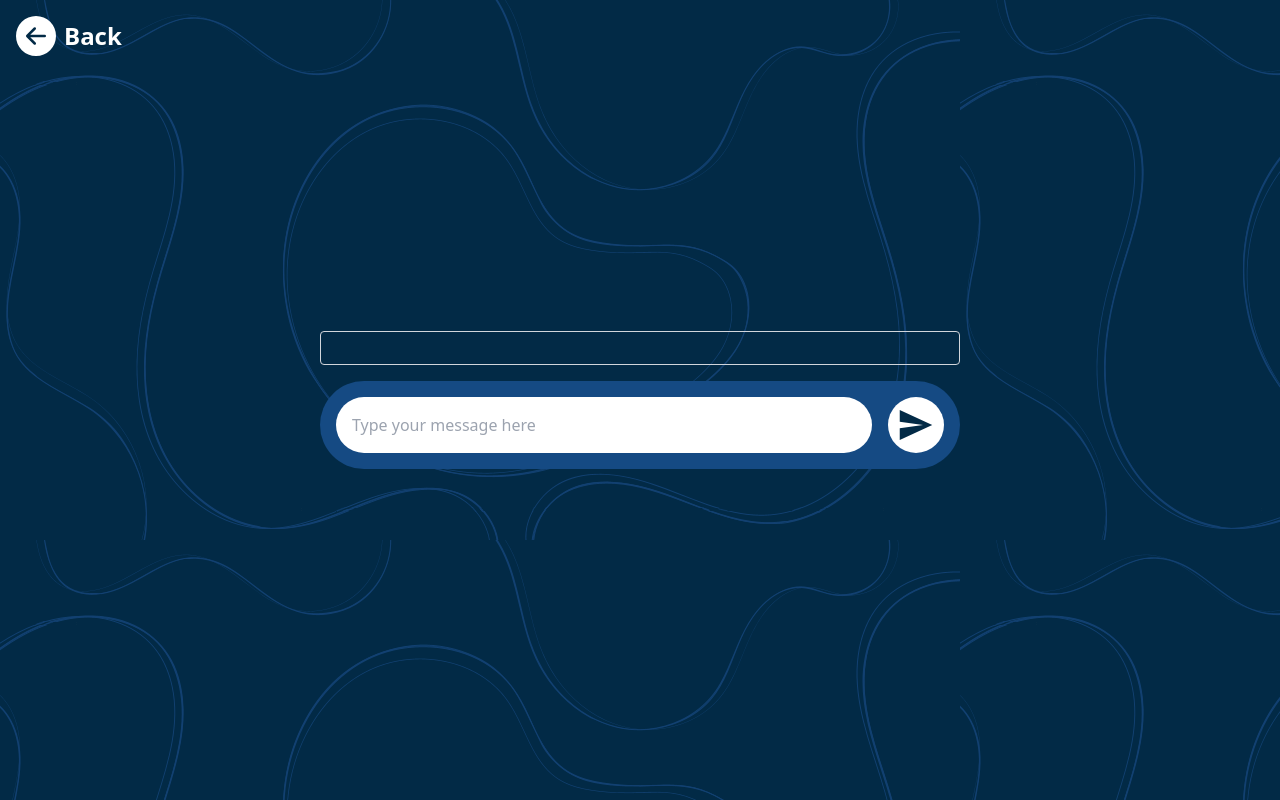
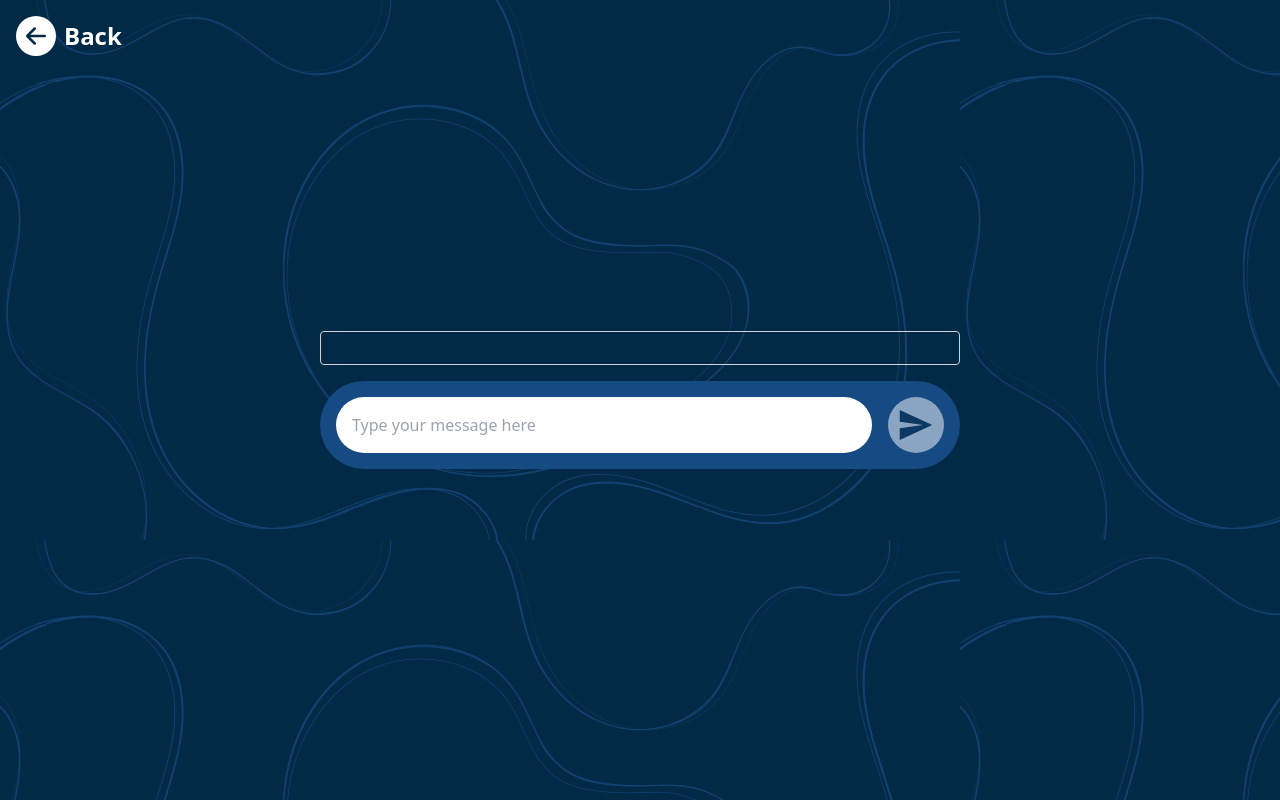
Before and after one commit to Ali-Aref1/Hireverse-React, a React (Vite) app: page /interview in a window 1280 px wide. Built offline with nearby package versions, Linux system fonts and the light colour scheme.

Commit message:
tiny behaviour change

```diff
--- a/src/components/Interview/MessageInput.tsx
+++ b/src/components/Interview/MessageInput.tsx
@@ -31,7 +31,7 @@ export const MessageInput = ({ onSend }: MessageInputProps) => {
         onChange={(e) => setInput(e.target.value)}
         onKeyDown={handleKeyDown}
       />
-      <button className='bg-white rounded-full p-2' onClick={handleSend}>
+      <button className={`bg-white rounded-full p-2 ${input.trim() === '' && "opacity-50"}`} onClick={handleSend} disabled={input.trim() === ''}>
         <Send className="w-10 h-10" color="#022A46" />
       </button>
     </div>
```
